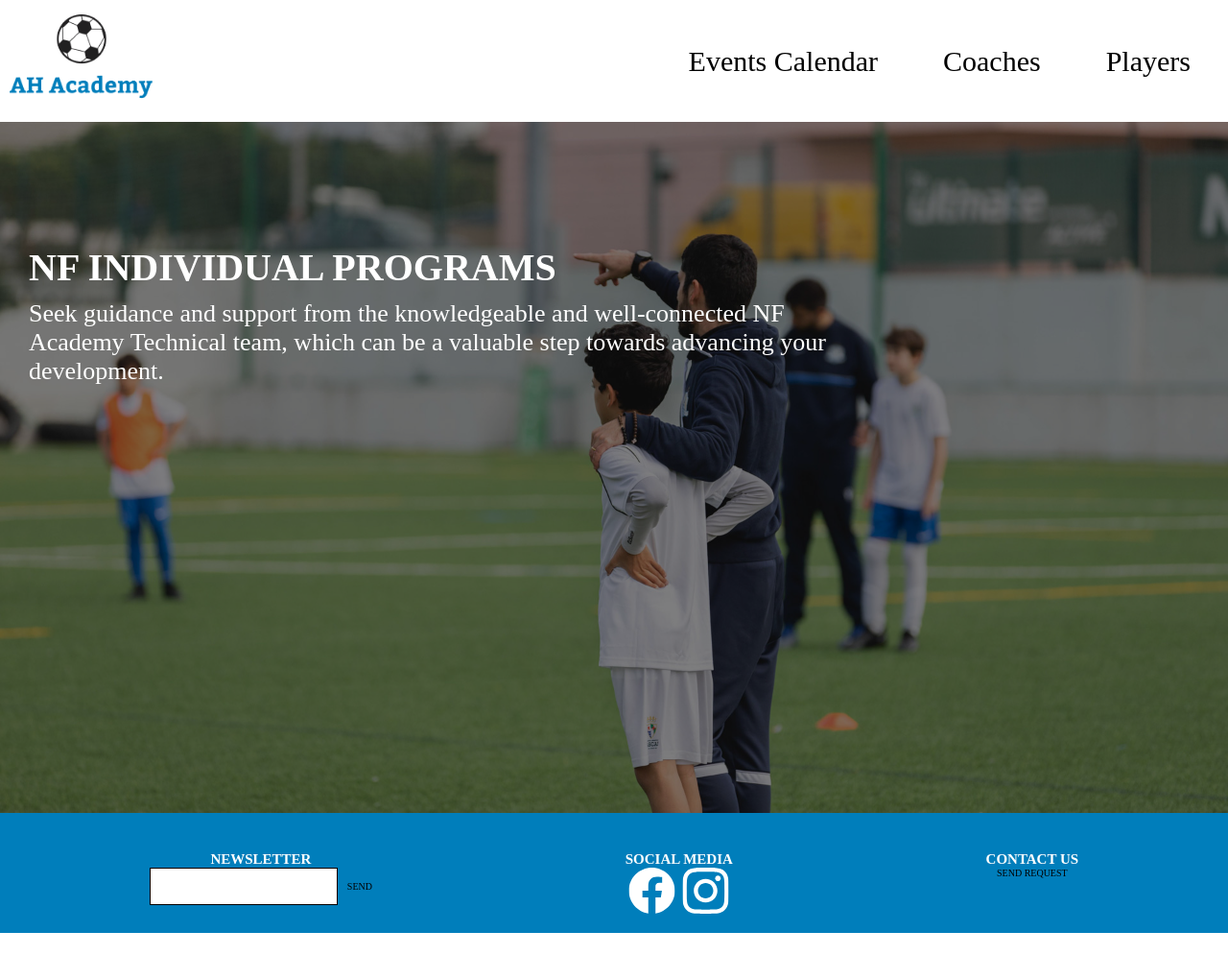
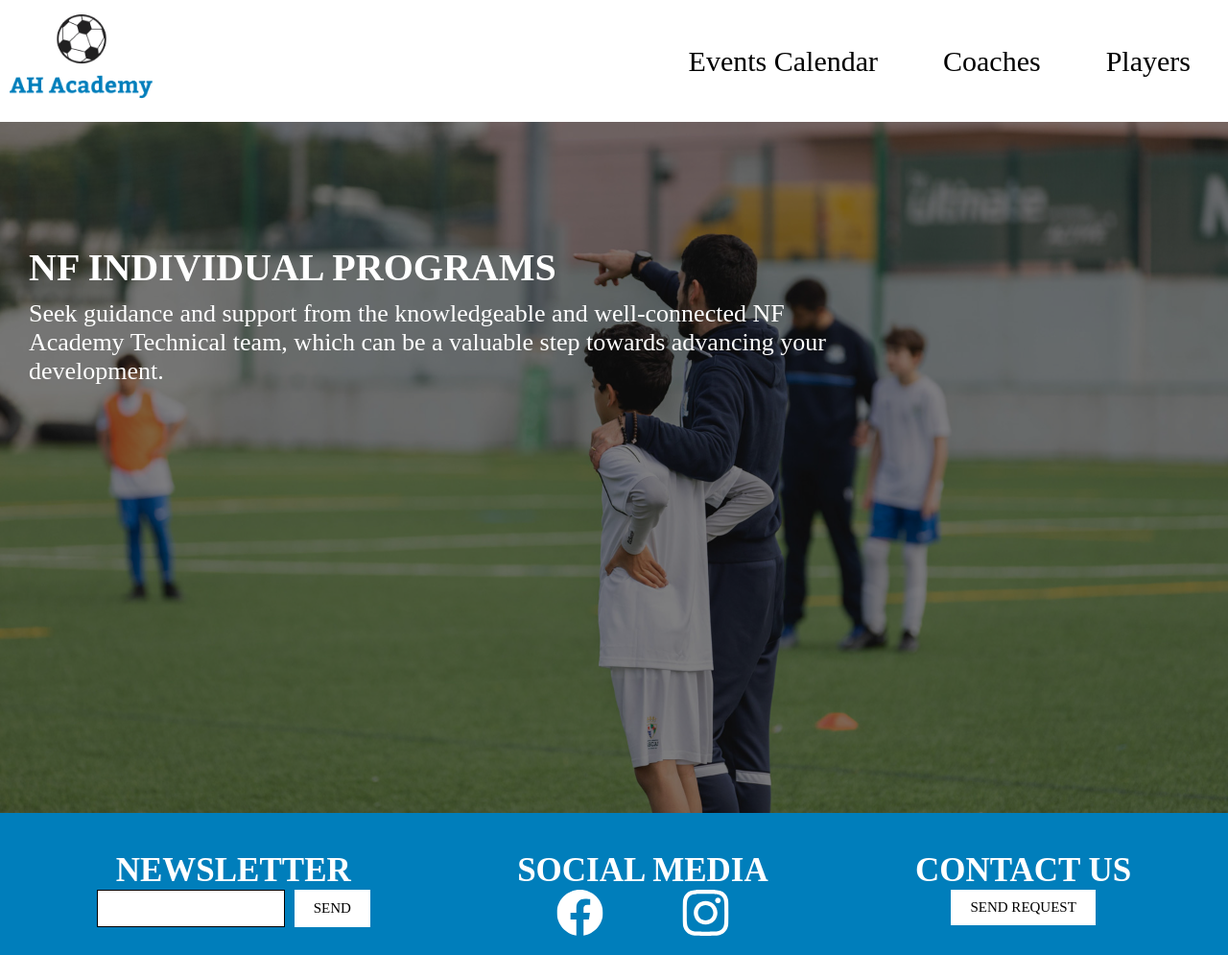
Before and after one commit to Abdi199/Ahacademy, a plain HTML site: page index.html in a window 1280 px wide. Shown: the whole page at 96% size. Before the commit the page ends 972 px from the top, so only its background shows below. Drawn offline with Linux system fonts and the light colour scheme; no server answers; a web font is replaced by a local one.

Commit message:
Minor size fixes

```diff
--- a/_app/css/base.css
+++ b/_app/css/base.css
@@ -5,3 +5,20 @@ html {
 body{
 	font-family: 'Kameron', serif;
 }
+
+.h2 {
+	font-size: 3.5rem;
+}
+
+.primary-button--white-background {
+	color: black;
+	background-color: white;
+	font-size: 1.5rem;
+	padding: 1rem 2rem;
+}
+
+@media screen and (max-width: 500px) {
+	html {
+		font-size: 2.7vw;
+	}
+}
--- a/_app/css/reset.css
+++ b/_app/css/reset.css
@@ -18,7 +18,7 @@ img,
 video,
 canvas {
 	display: block;
-	/* width: 100%; */
+	width: 100%;
 }
 
 button,
```
